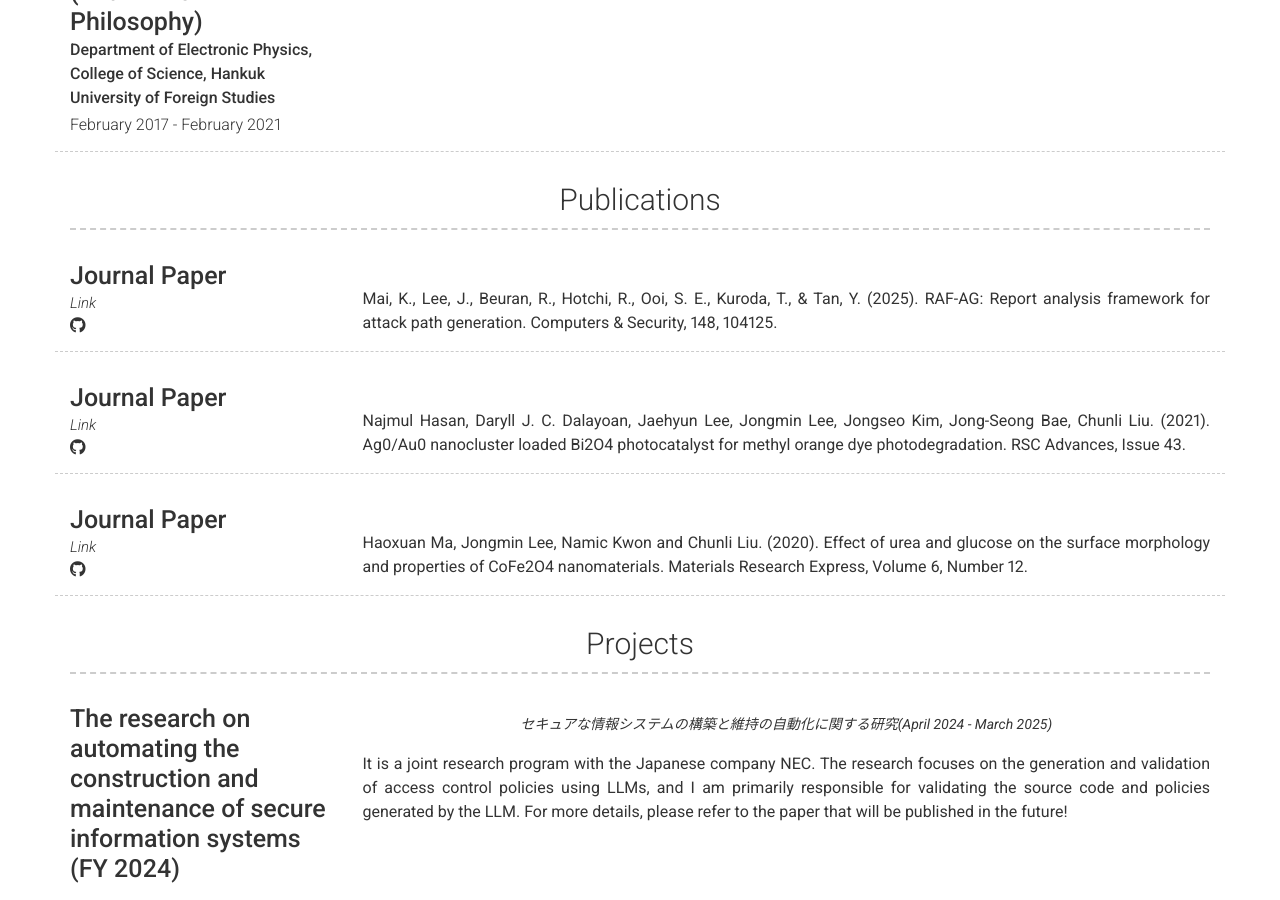
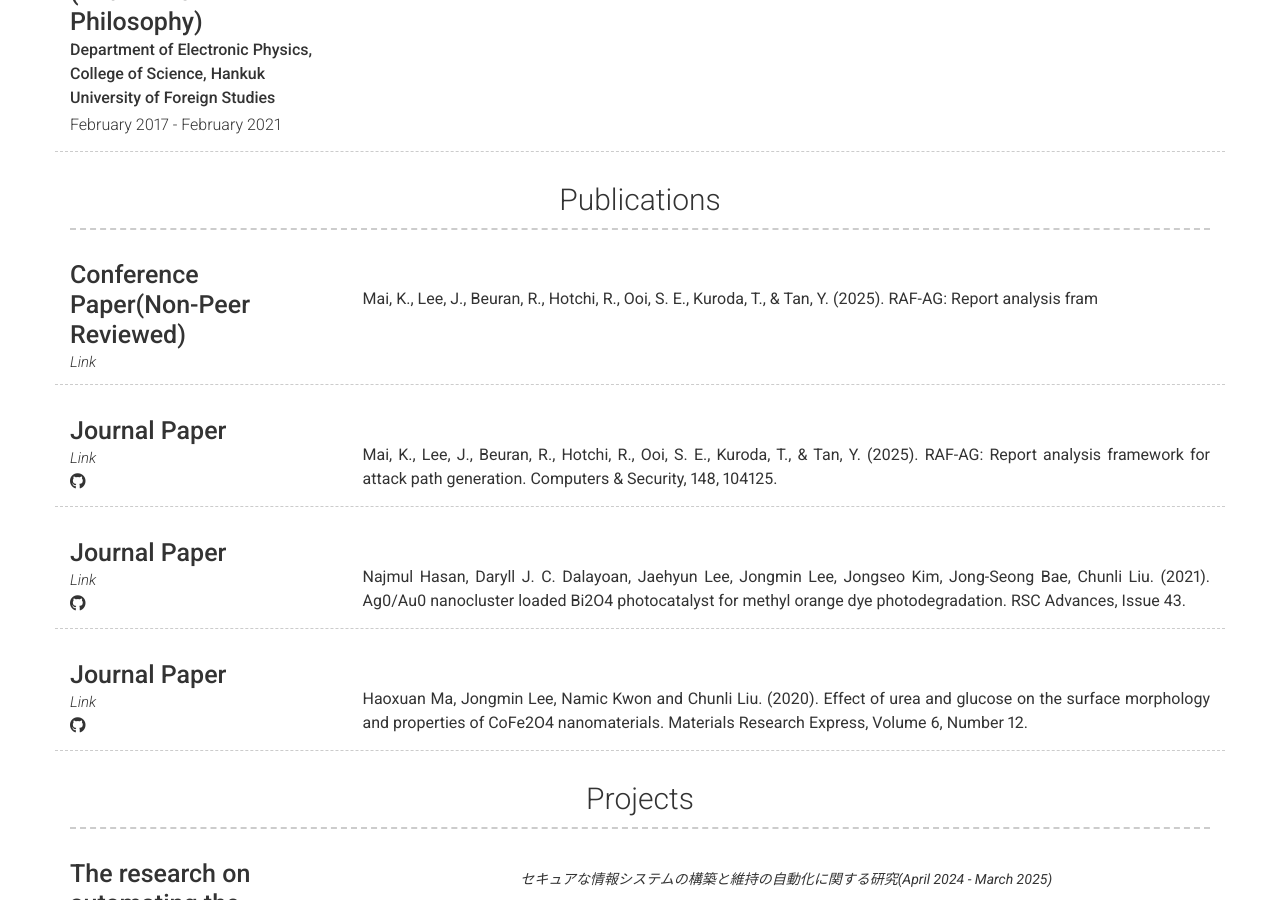
Before and after one commit to strike137/strike137.github.io, a Jekyll site: the page built from index.md, in a window 1280 px wide and 900 px high, scrolled down 2229 px. Built offline with Jekyll 4.4.1, drawn with Linux system fonts in a browser that asks for light colours; nearby versions of some CDN libraries.

Commit message:
Update _config.yml

```diff
--- a/_config.yml
+++ b/_config.yml
@@ -80,9 +80,20 @@ content:
 
           Advisor: Professor Chunli Liu
 
+
   - title: Publications
     layout: list # Title for the section
     content:
+      - layout: top-left
+        border: weak  # Value of `weak` will display a weak border below this item. # Any
+                      # other value (or no value) means no border will be displayed
+        title: Conference Paper(Non-Peer Reviewed)
+        link: Link
+        link_text: Link
+        quote: >
+        description: |
+          Mai, K., Lee, J., Beuran, R., Hotchi, R., Ooi, S. E., Kuroda, T., & Tan, Y. (2025). RAF-AG: Report analysis fram
+
       - layout: top-left
         border: weak  # Value of `weak` will display a weak border below this item. # Any
                       # other value (or no value) means no border will be displayed
```
